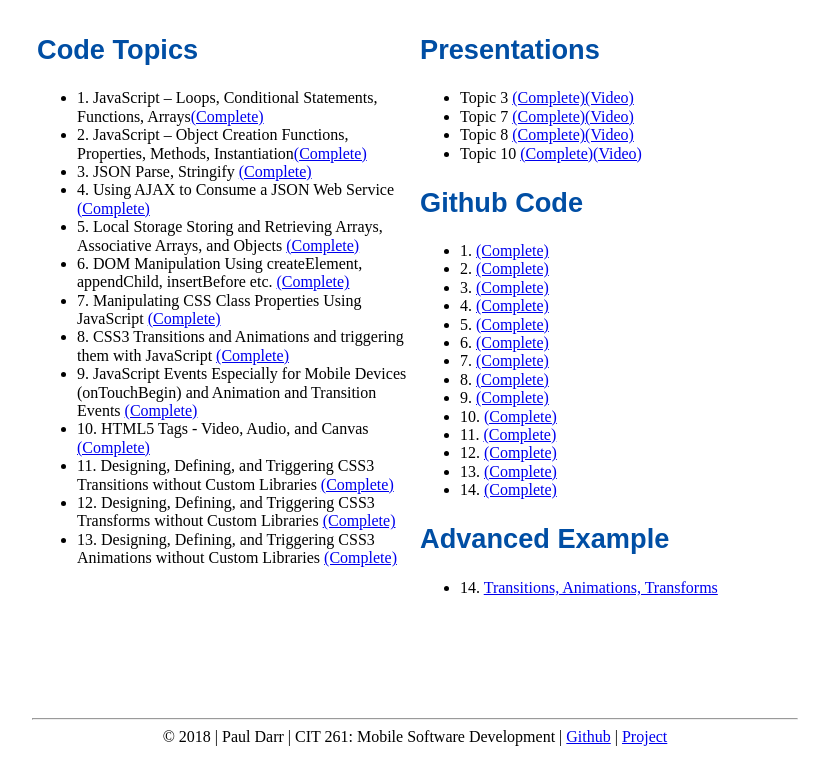
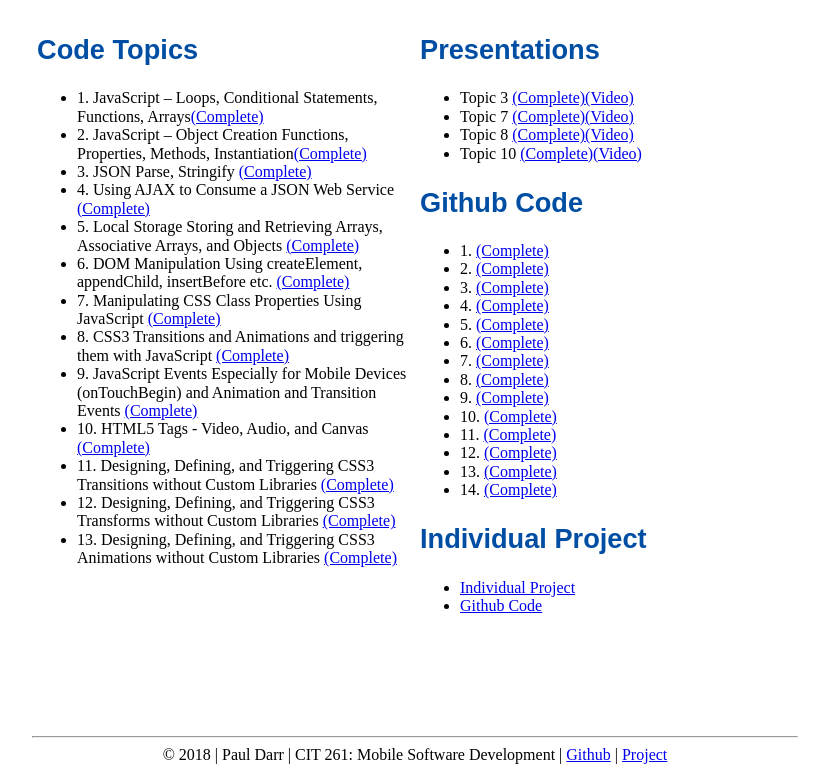
Before and after one commit to pauldarr/CIT261, a plain HTML site: page index.html in a window 1280 px wide. Shown: the part 86-851 px from the top of the page, without its empty margins (225-1054 px from the left). Drawn offline with nearby package versions, Linux system fonts and the light colour scheme.

Commit message:
Index update.

```diff
--- a/index.html
+++ b/index.html
@@ -66,15 +66,16 @@
             <li>13. <a href="https://github.com/pauldarr/CIT261/blob/master/codetopics/topic13.html">(Complete)</a></li>
             <li>14. <a href="https://github.com/pauldarr/CIT261/blob/master/codetopics/topic14.html">(Complete)</a></li>
           </ul>
-      <h2>Advanced Example</h2>
+      <h2>Individual Project</h2>
         <ul>
-          <li>14. <a href="http://cit261.darr.org/codetopics/topic14.html">Transitions, Animations, Transforms</a></li>
+          <li><a href="http://cit261.darr.org/individualproject/">Individual Project</a></li>
+          <li><a href="https://github.com/pauldarr/CIT261/blob/master/individualproject/">Github Code</a></li>
         </ul>
       </div>
     </div>
     <footer>
     <hr>
-      &copy; 2018 | Paul Darr | CIT 261: Mobile Software Development | <a href="https://github.com/pauldarr/CIT261/">Github</a> | <a href="http://cit261.darr.org/teamproject/">Project</a>
+      &copy; 2018 | Paul Darr | CIT 261: Mobile Software Development | <a href="https://github.com/pauldarr/CIT261/">Github</a> | <a href="http://cit261.darr.org/individualproject/">Project</a>
     </footer>
 
   </body>
```
